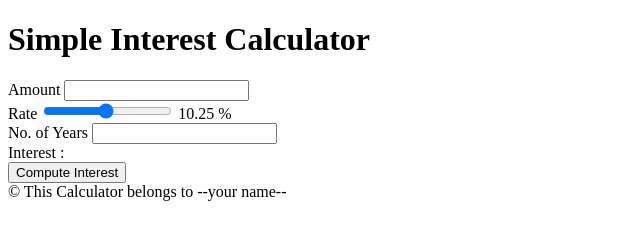
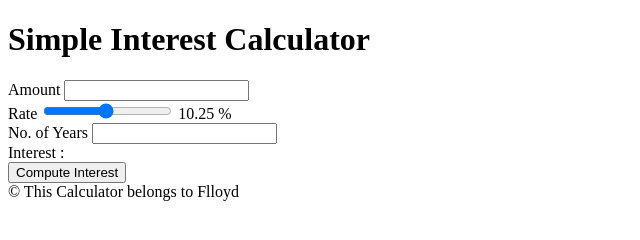
Before and after one commit to Fll0yd/Interest_Calculator, a plain HTML site: page index.html in a window 1280 px wide. Shown: the full height of the page, 0-640 px from the left. Drawn offline with Linux system fonts and the light colour scheme.

Commit message:
modified:   index.html

```diff
--- a/index.html
+++ b/index.html
@@ -37,7 +37,7 @@
         </div>
 
         <footer>
-            &#169; This Calculator belongs to --your name--
+            &#169; This Calculator belongs to Flloyd
         </footer>
     </body>
 </html>
```
